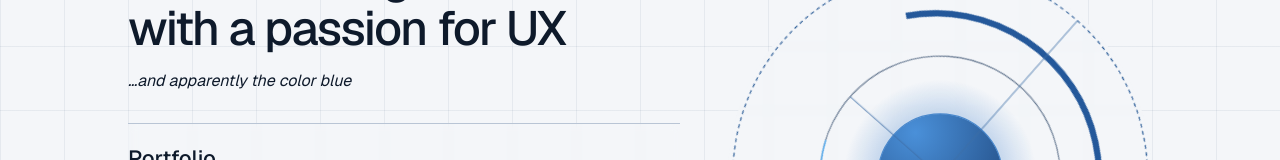
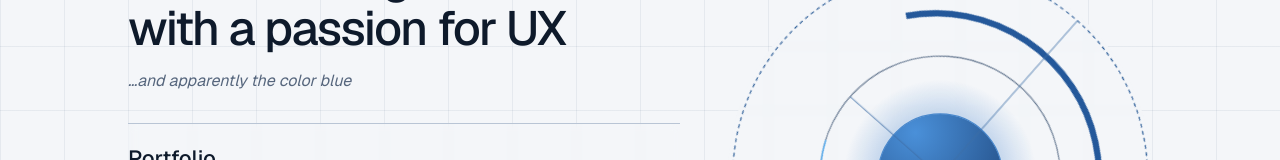
Before and after one commit to ratherblue/ratherblue.github.io, a React (Vite) app: page / in a window 1280 px wide. Shown: the part 210-370 px from the top of the page. Built offline with nearby package versions, Linux system fonts and the light colour scheme.

Commit message:
mute tagline

```diff
--- a/src/pages/HomePage/HomePage.module.scss
+++ b/src/pages/HomePage/HomePage.module.scss
@@ -25,6 +25,7 @@
     margin-top: 16px;
     margin-bottom: 32px;
     font-style: italic;
+    color: var(--muted);
   }
 
   .title {
```
